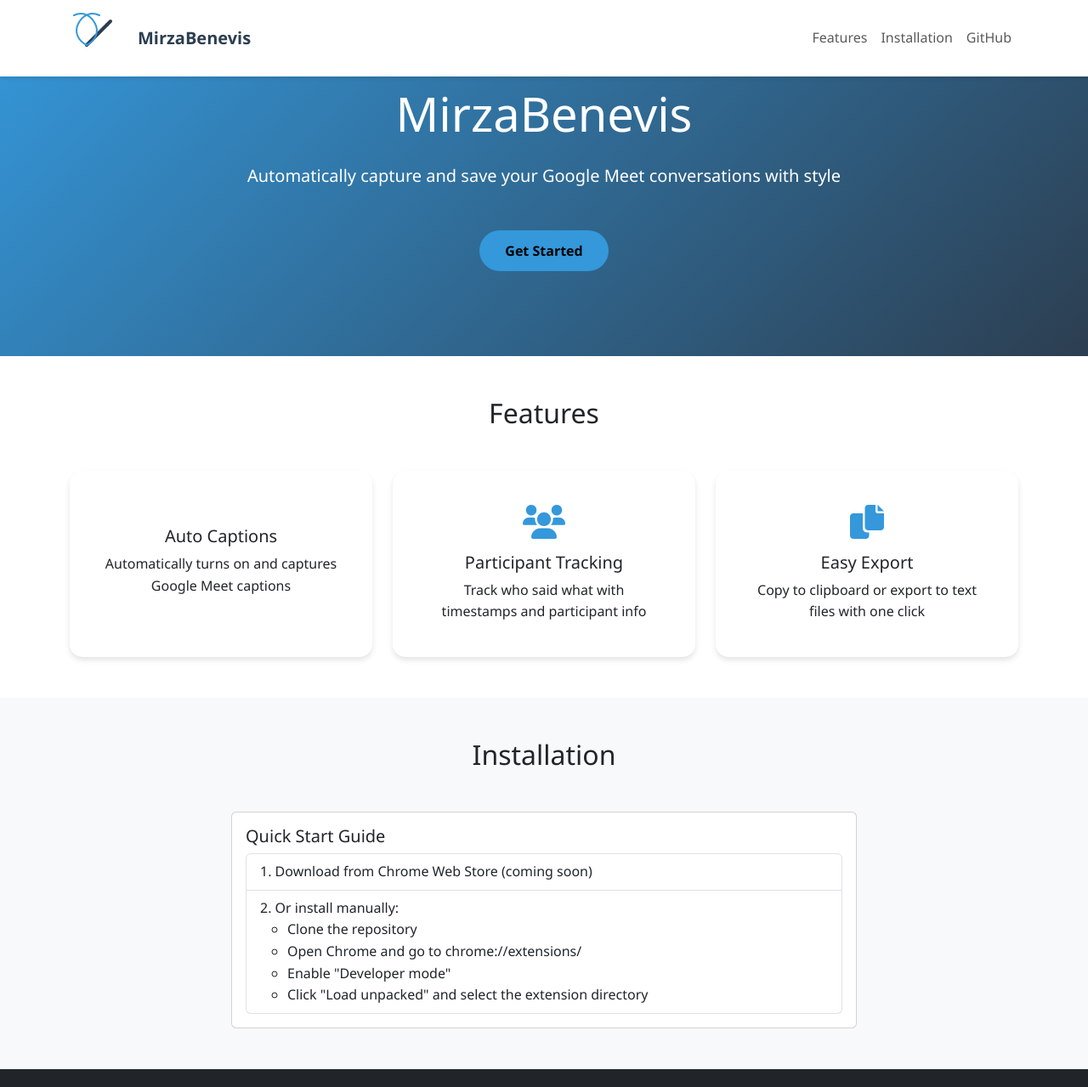
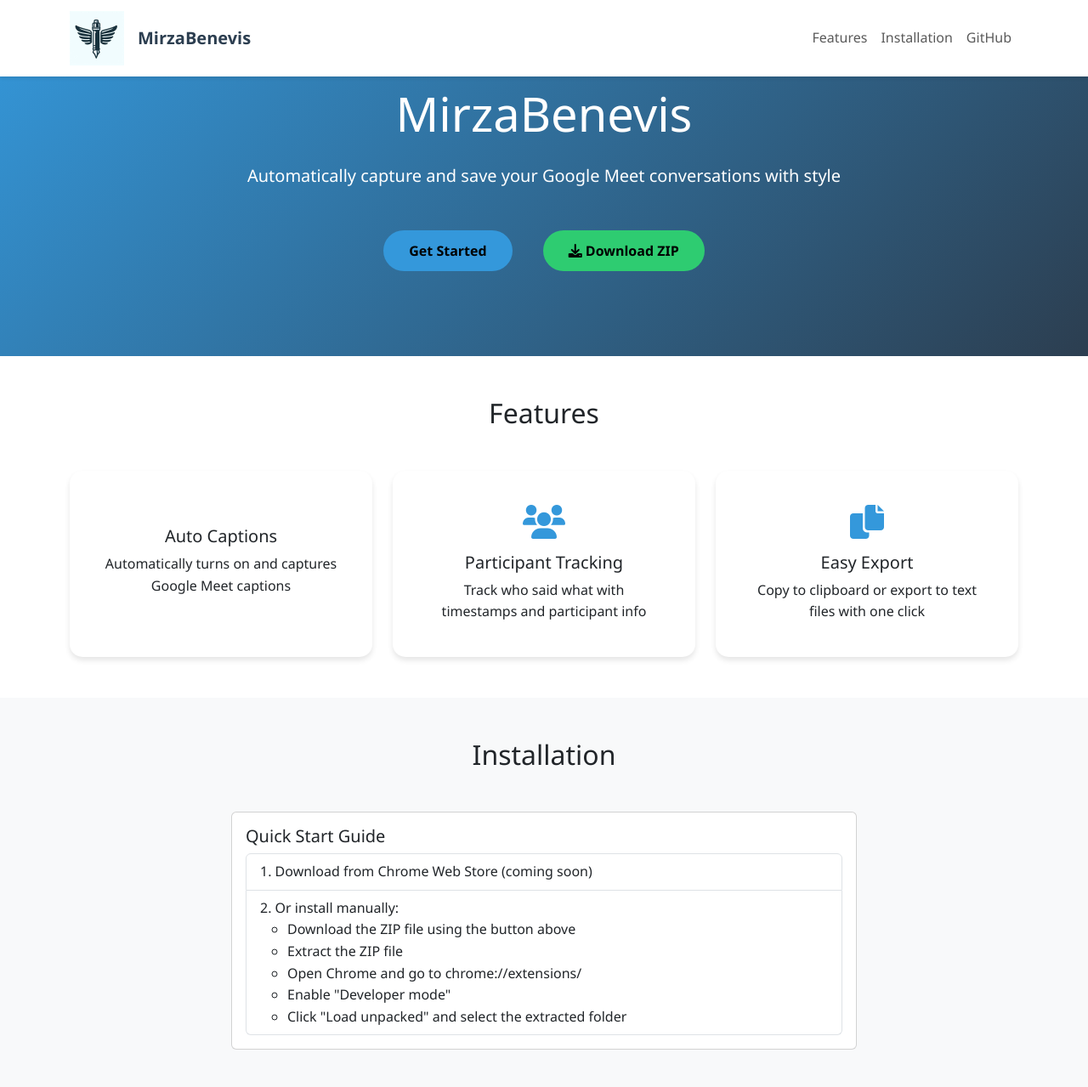
Before and after one commit to amirHHP/mirzabenevis2, a browser extension: page docs/index.html in a window 1280 px wide. Shown: the top 1279 px of the page at 85% size. Drawn offline with nearby package versions, Linux system fonts and the light colour scheme.

Commit message:
feat: Update website with new logo and download button

```diff
--- a/docs/index.html
+++ b/docs/index.html
@@ -44,6 +44,7 @@
             width: 64px;
             height: 64px;
             margin-right: 1rem;
+            object-fit: contain;
         }
 
         .navbar {
@@ -63,11 +64,27 @@
             border-radius: 25px;
             font-weight: bold;
             transition: transform 0.3s ease;
+            margin: 0 10px;
         }
 
         .cta-button:hover {
             transform: scale(1.05);
             background-color: #2980b9;
+        }
+
+        .download-button {
+            background-color: #2ecc71;
+        }
+
+        .download-button:hover {
+            background-color: #27ae60;
+        }
+
+        .button-group {
+            display: flex;
+            justify-content: center;
+            gap: 1rem;
+            flex-wrap: wrap;
         }
     </style>
 </head>
@@ -76,7 +93,7 @@
     <nav class="navbar navbar-expand-lg navbar-light fixed-top">
         <div class="container">
             <a class="navbar-brand d-flex align-items-center" href="#">
-                <img src="../images/logo.svg" alt="MirzaBenevis Logo" class="logo">
+                <img src="../images/new logo.jpeg" alt="MirzaBenevis Logo" class="logo">
                 MirzaBenevis
             </a>
             <button class="navbar-toggler" type="button" data-bs-toggle="collapse" data-bs-target="#navbarNav">
@@ -103,7 +120,12 @@
         <div class="container text-center">
             <h1 class="display-4 mb-4">MirzaBenevis</h1>
             <p class="lead mb-5">Automatically capture and save your Google Meet conversations with style</p>
-            <a href="#installation" class="btn btn-light cta-button">Get Started</a>
+            <div class="button-group">
+                <a href="#installation" class="btn btn-light cta-button">Get Started</a>
+                <a href="https://github.com/amirHHP/mirzabenevis2/archive/refs/heads/main.zip" class="btn btn-light cta-button download-button">
+                    <i class="fas fa-download"></i> Download ZIP
+                </a>
+            </div>
         </div>
     </section>
 
@@ -156,10 +178,11 @@
                                 <li class="list-group-item">Download from Chrome Web Store (coming soon)</li>
                                 <li class="list-group-item">Or install manually:
                                     <ul>
-                                        <li>Clone the repository</li>
+                                        <li>Download the ZIP file using the button above</li>
+                                        <li>Extract the ZIP file</li>
                                         <li>Open Chrome and go to chrome://extensions/</li>
                                         <li>Enable "Developer mode"</li>
-                                        <li>Click "Load unpacked" and select the extension directory</li>
+                                        <li>Click "Load unpacked" and select the extracted folder</li>
                                     </ul>
                                 </li>
                             </ol>
```
Also changed, not shown: images/new logo.jpeg (added).
